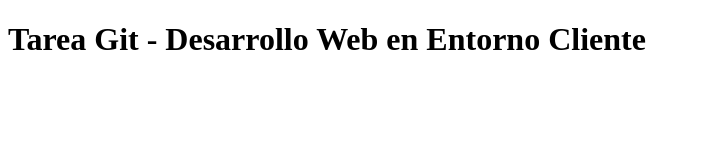
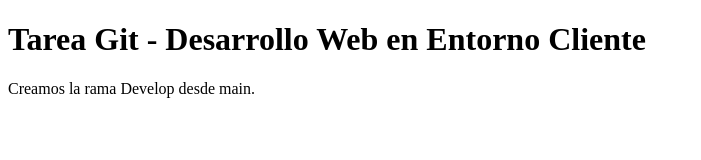
Before and after one commit to AndrePm98/TareaGit, a plain HTML site: page index.html in a window 1280 px wide. Shown: the whole page, without its empty margins (0-701 px from the left). Drawn offline with Linux system fonts and the light colour scheme.

Commit message:
Creamos la rama Develop desde main.

```diff
--- a/index.html
+++ b/index.html
@@ -7,6 +7,6 @@
 </head>
 <body>
     <h1>Tarea Git - Desarrollo Web en Entorno Cliente</h1>
-
+        <p>Creamos la rama Develop desde main.</p>
 </body>
 </html>
```
